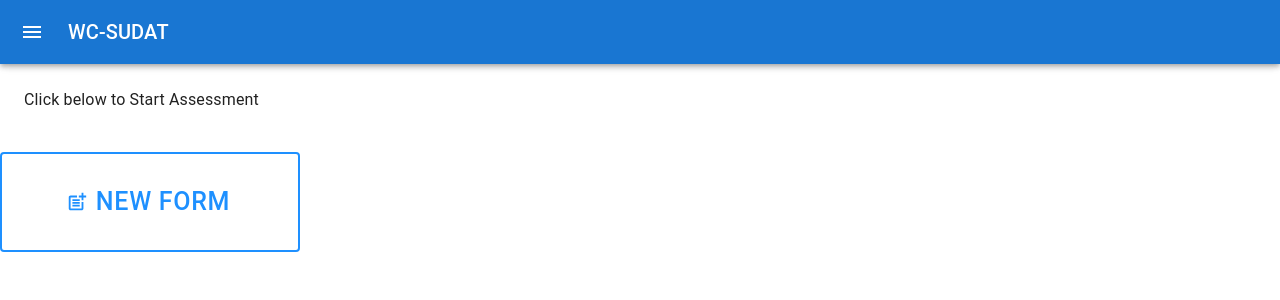
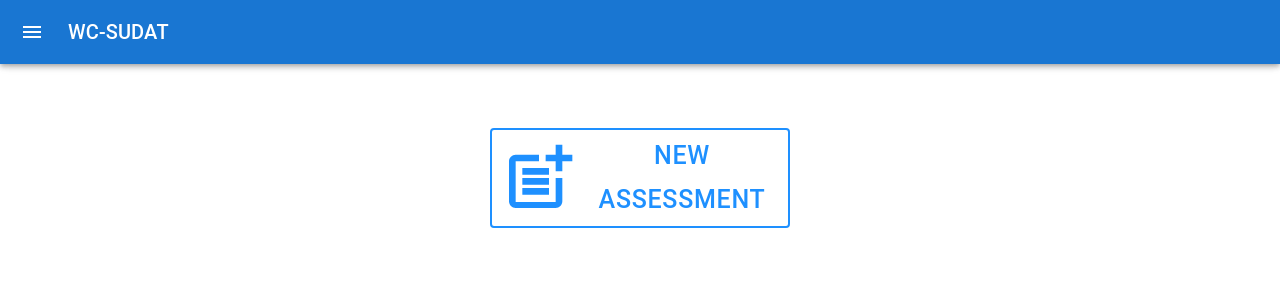
Before and after one commit to ElmarKenguerli/WC_SUDAT-WebApp, a React (Create React App) app: page /LandingPage in a window 1280 px wide. Shown: the top 300 px of the page. Built offline with nearby package versions, Linux system fonts and the light colour scheme.

Commit message:
Added data grid and deleted dummy.json.

```diff
--- a/package.json
+++ b/package.json
@@ -9,6 +9,7 @@
     "@material-ui/icons": "^4.11.3",
     "@mui/icons-material": "^5.10.3",
     "@mui/material": "^5.10.3",
+    "@mui/x-data-grid": "^5.17.0",
     "@testing-library/jest-dom": "^5.16.5",
     "@testing-library/react": "^13.3.0",
     "@testing-library/user-event": "^13.5.0",
--- /dev/null
+++ b/src/Components/DataGrid.js
@@ -0,0 +1,43 @@
+import React, { Component } from 'react'
+
+class DataGrid extends Component {
+
+   constructor(props) {
+
+      super(props) //since we are extending class Table so we have to use super in order to override Component class constructor
+
+      this.state = { //state is by default an object
+
+         students: [
+
+            { id: 1, name: 'deepak', age: 21, email: 'deepak@email.com' },
+
+            { id: 2, name: 'arsad', age: 19, email: 'arsad@email.com' },
+
+            { id: 3, name: 'raman', age: 16, email: 'raman@email.com' },
+
+            { id: 4, name: 'ajeet', age: 25, email: 'ajeet@email.com' }
+
+         ]
+
+      }
+
+   }
+
+   render() { //Whenever our class runs, the render method will be called automatically. It may have already been defined in the constructor behind the scene.
+
+      return (
+
+         <div>
+
+
+
+         </div>
+
+      )
+
+   }
+
+}
+
+export default DataGrid
--- a/src/Components/MuiDrawer.js
+++ b/src/Components/MuiDrawer.js
@@ -135,7 +135,6 @@ export default function PersistentDrawerLeft() {
         <DrawerHeader />
 
         <Typography paragraph>
-          Click below to Start Assessment
         </Typography>
       </Main>
     </Box>
--- a/src/Pages/LandingPage.js
+++ b/src/Pages/LandingPage.js
@@ -9,12 +9,16 @@ import Button from '@material-ui/core/Button';
 import Container from 'react-bootstrap/Container';
 import Row from 'react-bootstrap/Row';
 import Col from 'react-bootstrap/Col';
+import {Box} from '@mui/material';
+import DataGrid from "../Components/DataGrid"
 
 const LandingPage = () => {
 let navigate = useNavigate();
   return (
     <div>
-        <MuiDrawer/><Button
+        <MuiDrawer/>
+        <Box textAlign="center" >
+          <Button
           size="large"
           className='.center'
           style={
@@ -24,15 +28,22 @@ let navigate = useNavigate();
               fontSize: 25,
               border: "2px solid dodgerblue",
               margin:0,
-            color: "dodgerblue" }}
-        startIcon={<PostAddTwoToneIcon/>}
+              color: "dodgerblue"
+              }}
+          startIcon={<PostAddTwoToneIcon style={{ fontSize: "80px" }}/>}
           onClick={() => {
             navigate("/Assessment");
           }}>
           {" "}
-        New Form
+          New Assessment
+          </Button>
 
-        </Button>
+          <DataGrid/>
+        </Box>
+
+
+
+
           {/* <button
         onClick={() => {
           navigate("/Assessment");
```
Also changed, not shown: 1 other file (tests, documents, lock files or other folders). Lines whose indentation alone changed are shown as unchanged.
